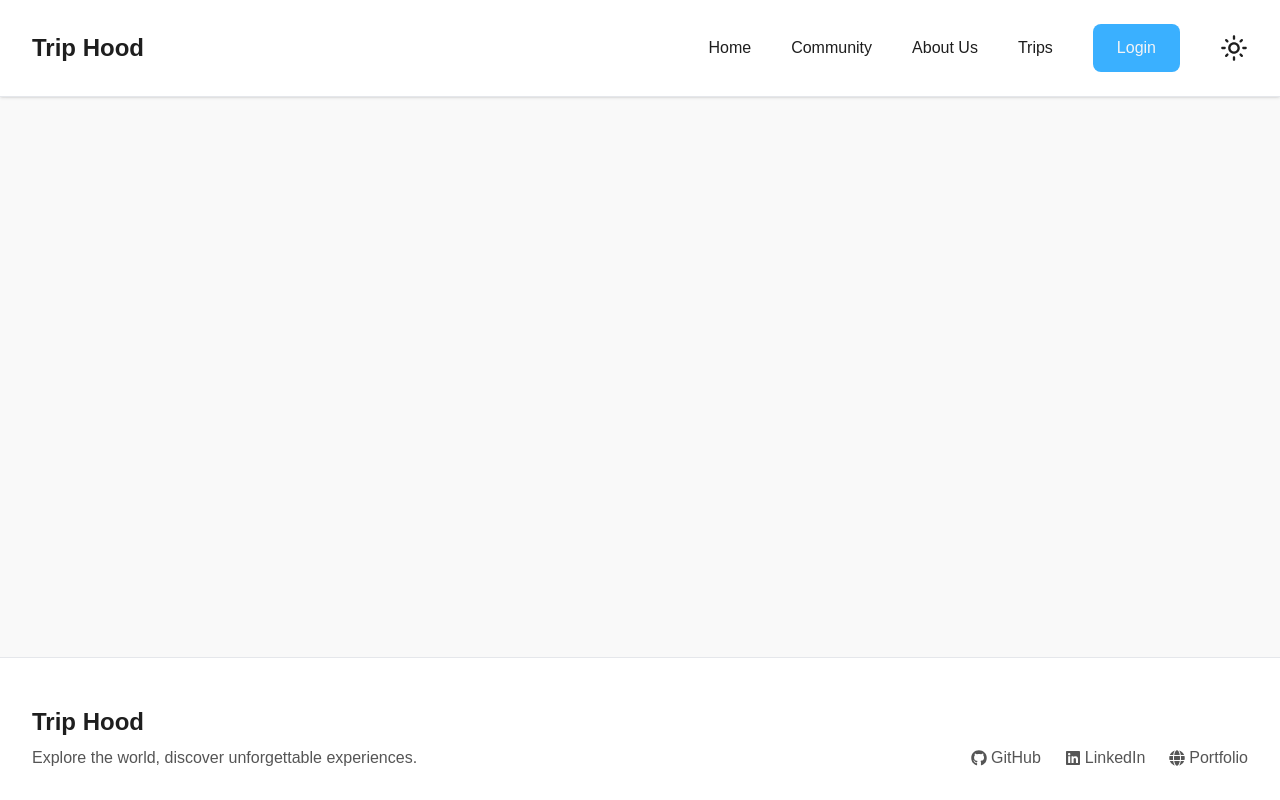
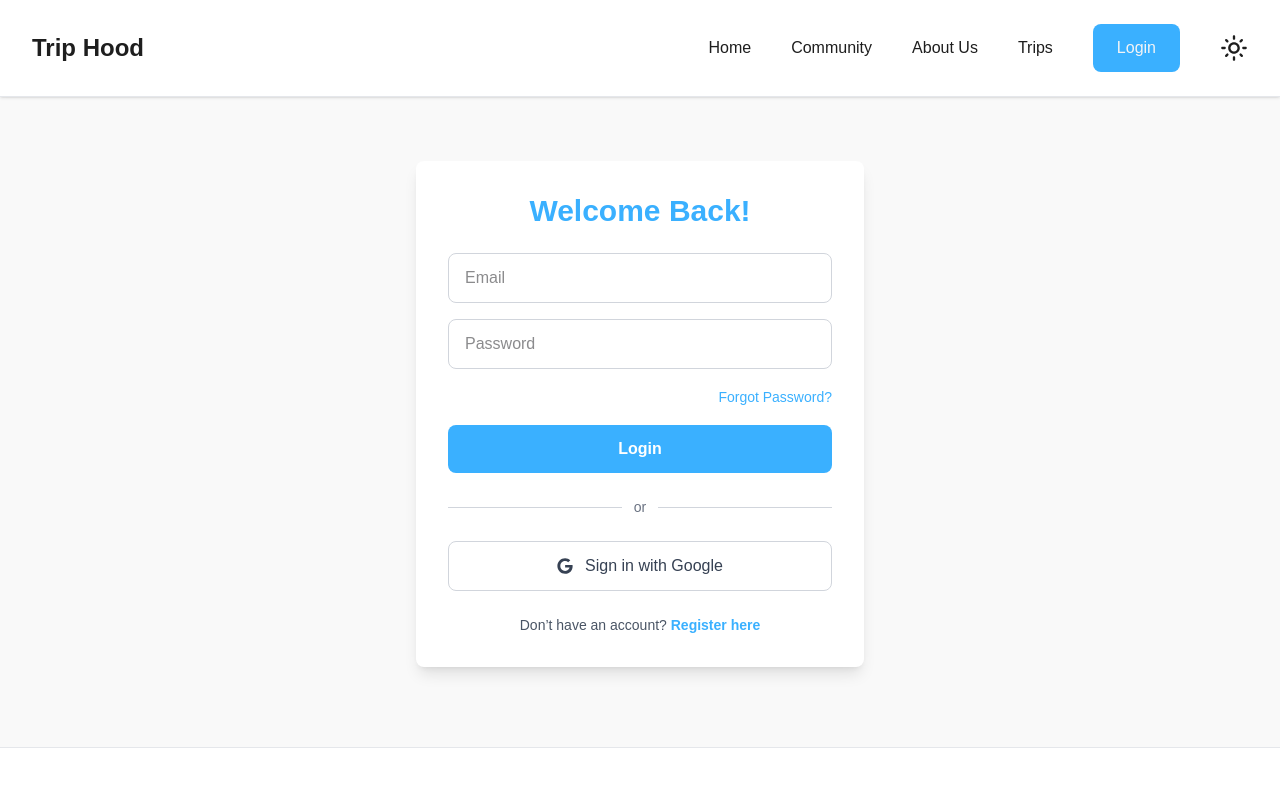
Before and after one commit to mahbub-alam-dave/trip-hood-client, a React (Vite) app: page /login in a window 1280 px wide. Shown: the top 800 px of the page. Built offline with nearby package versions, Linux system fonts and the light colour scheme; no server answers.

Commit message:
designed login page and modifying register functionality

```diff
--- a/src/components/sharedComponents/header/Navbar.jsx
+++ b/src/components/sharedComponents/header/Navbar.jsx
@@ -8,8 +8,6 @@ const Navbar = () => {
   const [menuOpen, setMenuOpen] = useState(false);
   const [dropdownOpen, setDropdownOpen] = useState(false);
   const { user, signOutUser } = useContext(ContextValues);
-
-  console.log(user)
 
   const handleLogout = () => {
     signOutUser()
--- a/src/layouts/Root.jsx
+++ b/src/layouts/Root.jsx
@@ -4,7 +4,6 @@ import { Outlet } from 'react-router';
 import Footer from '../components/sharedComponents/Footer';
 
 const Root = () => {
-    console.log("this is from root")
     return (
         <div className='bg-[var(--color-bg)] dark:bg-[var(--color-bg-dark)]'>
             <Navbar />
--- a/src/main.jsx
+++ b/src/main.jsx
@@ -4,8 +4,6 @@ import './index.css'
 import ContextProvider from './utility/contexts/ContextProvider.jsx'
 import { RouterProvider } from 'react-router'
 import { router } from './routes/routes.jsx'
-
-console.log('This is from main')
 
 createRoot(document.getElementById('root')).render(
   <StrictMode>
--- a/src/pages/authentication/Login.jsx
+++ b/src/pages/authentication/Login.jsx
@@ -1,11 +1,147 @@
-import React from 'react';
+import { useForm } from "react-hook-form";
+import { Link, useNavigate } from "react-router";
+import { FaGoogle } from "react-icons/fa";
+import Swal from "sweetalert2";
+import { useContext } from "react";
+import { ContextValues } from "../../utility/contexts/ContextValue";
 
 const Login = () => {
-    return (
+  const { loginUser, googleSignIn } = useContext(ContextValues);
+  const navigate = useNavigate();
+
+  const {
+    register,
+    handleSubmit,
+    formState: { errors },
+    reset,
+  } = useForm();
+
+  const onSubmit = (data) => {
+    const { email, password } = data;
+
+    loginUser(email, password)
+      .then(() => {
+        Swal.fire({
+          icon: "success",
+          title: "Welcome back!",
+          text: "You’re now logged in.",
+          timer: 2000,
+          showConfirmButton: false,
+        });
+        reset();
+        navigate("/");
+      })
+      .catch((error) =>
+        Swal.fire({
+          icon: "error",
+          title: "Login Failed",
+          text: error.message,
+        })
+      );
+  };
+
+  const handleGoogleSignIn = () => {
+    googleSignIn()
+      .then(() => {
+        Swal.fire({
+          icon: "success",
+          title: "Logged in with Google!",
+          timer: 2000,
+          showConfirmButton: false,
+        });
+        navigate("/");
+      })
+      .catch((error) =>
+        Swal.fire({
+          icon: "error",
+          title: "Google Sign-In Failed",
+          text: error.message,
+        })
+      );
+  };
+
+  return (
+    <div className="max-w-md mx-auto my-16 p-8 bg-white dark:bg-gray-800 shadow-lg rounded-lg">
+      <h2 className="text-3xl font-bold text-center mb-6 text-[var(--color-primary)] dark:text-[var(--color-primary-two)]">
+        Welcome Back!
+      </h2>
+
+      <form onSubmit={handleSubmit(onSubmit)} className="space-y-4">
+        {/* Email */}
         <div>
+          <input
+            type="email"
+            placeholder="Email"
+            {...register("email", {
+              required: "Email is required",
+              pattern: {
+                value: /^\S+@\S+$/i,
+                message: "Invalid email format",
+              },
+            })}
+            className="w-full px-4 py-3 rounded-lg border border-gray-300 dark:border-gray-600 focus:outline-none focus:ring-2 focus:ring-[var(--color-primary)] dark:focus:ring-[var(--color-primary-two)]"
+          />
+          {errors.email && <p className="text-red-500 text-sm mt-1">{errors.email.message}</p>}
+        </div>
 
+        {/* Password */}
+        <div>
+          <input
+            type="password"
+            placeholder="Password"
+            {...register("password", { required: "Password is required" })}
+            className="w-full px-4 py-3 rounded-lg border border-gray-300 dark:border-gray-600 focus:outline-none focus:ring-2 focus:ring-[var(--color-primary)] dark:focus:ring-[var(--color-primary-two)]"
+          />
+          {errors.password && <p className="text-red-500 text-sm mt-1">{errors.password.message}</p>}
         </div>
-    );
+
+        {/* Forgot Password */}
+        <div className="text-right">
+          <Link
+            to="/forgot-password"
+            className="text-sm text-[var(--color-primary)] dark:text-[var(--color-primary-two)] hover:underline"
+          >
+            Forgot Password?
+          </Link>
+        </div>
+
+        {/* Login Button */}
+        <button
+          type="submit"
+          className="w-full py-3 rounded-lg bg-[var(--color-primary)] dark:bg-[var(--color-primary-dark)] text-white font-semibold hover:opacity-90 transition"
+        >
+          Login
+        </button>
+      </form>
+
+      {/* Divider */}
+      <div className="flex items-center my-6">
+        <div className="flex-grow h-px bg-gray-300 dark:bg-gray-600"></div>
+        <span className="mx-3 text-gray-500 text-sm">or</span>
+        <div className="flex-grow h-px bg-gray-300 dark:bg-gray-600"></div>
+      </div>
+
+      {/* Google Sign-In */}
+      <button
+        onClick={handleGoogleSignIn}
+        className="w-full flex items-center justify-center gap-3 py-3 rounded-lg border border-gray-300 dark:border-gray-600 text-gray-700 dark:text-gray-200 hover:bg-gray-100 dark:hover:bg-gray-700 transition"
+      >
+        <FaGoogle />
+        Sign in with Google
+      </button>
+
+      {/* Register link */}
+      <p className="text-center text-sm text-gray-600 dark:text-gray-300 mt-6">
+        Don’t have an account?{" "}
+        <Link
+          to="/register"
+          className="font-semibold text-[var(--color-primary)] dark:text-[var(--color-primary-two)] hover:underline"
+        >
+          Register here
+        </Link>
+      </p>
+    </div>
+  );
 };
 
 export default Login;
--- a/src/pages/authentication/Register.jsx
+++ b/src/pages/authentication/Register.jsx
@@ -5,11 +5,15 @@ import { FaGoogle, FaUserCircle } from "react-icons/fa";
 import Swal from "sweetalert2";
 import { ContextValues } from "../../utility/contexts/ContextValue";
 import axios from "axios";
+import useSimpleAxios from "../../utility/hooks/useSimpleAxios";
+
 
 const Register = () => {
   const { registerUser, googleSignIn, updateUser } = useContext(ContextValues);
   const [imagePreview, setImagePreview] = useState(null);
   const [image, setImage] = useState()
+
+  const axiosApi = useSimpleAxios();
   const navigate = useNavigate();
 
   const {
@@ -29,7 +33,7 @@ const Register = () => {
 
   try {
     const res = await axios.post(
-      `https://api.imgbb.com/1/upload?key=${import.meta.env.VITE_image_upload_key}`,
+      `https://api.imgbb.com/1/upload?key=${import.meta.env.VITE_imgbb_url}`,
       formData
     );
     setImage(res.data.data.display_url);
@@ -43,9 +47,11 @@ const Register = () => {
   }
 };
 
+console.log(image)
 
-  const onSubmit = (data) => {
+  const onSubmit = async(data) => {
     const { name, email, password, } = data;
+
 
     const userData = {
       name,
@@ -59,12 +65,16 @@ const Register = () => {
     console.log(data)
 
     registerUser(email, password)
-      .then((result) => {
-        const user = result.user;
-        updateUser(user, {
-          displayName: name,
-          photoURL: imagePreview || "",
-        });
+      .then(async() => {
+        // const user = result.user;
+        updateUser({displayName: name, photoURL: image}
+          // add user info to data base
+        );
+        const res = await axiosApi.post(`${import.meta.env.VITE_app_url}/users`, userData)
+
+        if(res.data.insertedId) {
+          console.log('user data updated', res.data)
+        }
 
         Swal.fire({
           icon: "success",
@@ -116,7 +126,7 @@ const Register = () => {
       <div className="flex justify-center mb-6">
         <label htmlFor="photo" className="cursor-pointer relative">
           {imagePreview ? (
-            <img src={imagePreview} alt="Preview" className="w-24 h-24 rounded-full object-cover border-2 border-[var(--color-primary)]" />
+            <img src={image} alt="Preview" className="w-24 h-24 rounded-full object-cover border-2 border-[var(--color-primary)]" />
           ) : (
             <div className="w-24 h-24 rounded-full flex items-center justify-center bg-gray-200 dark:bg-gray-700 text-gray-500">
               <FaUserCircle size={48} />
--- a/src/pages/generalPages/Home.jsx
+++ b/src/pages/generalPages/Home.jsx
@@ -1,7 +1,6 @@
 import React from 'react';
 
 const Home = () => {
-    // console.log("this is from Home")
     return (
         <div>
             <h2 className='text-black'>This is navbar</h2>
--- /dev/null
+++ b/src/utility/hooks/useSimpleAxios.jsx
@@ -0,0 +1,12 @@
+import axios from 'axios';
+import React from 'react';
+
+const instance = axios.create({
+    baseURL: `${import.meta.VITE_app_url}`
+})
+
+const useSimpleAxios = () => {
+    return instance
+};
+
+export default useSimpleAxios;
```
